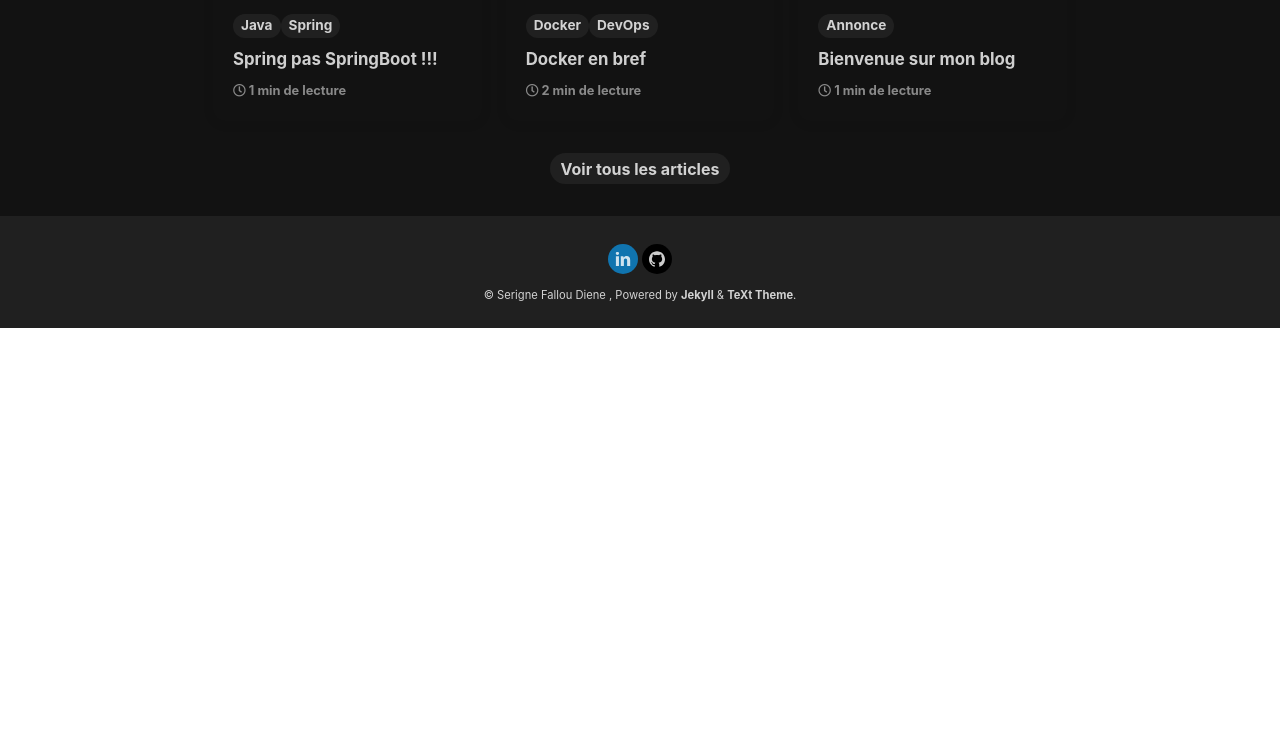
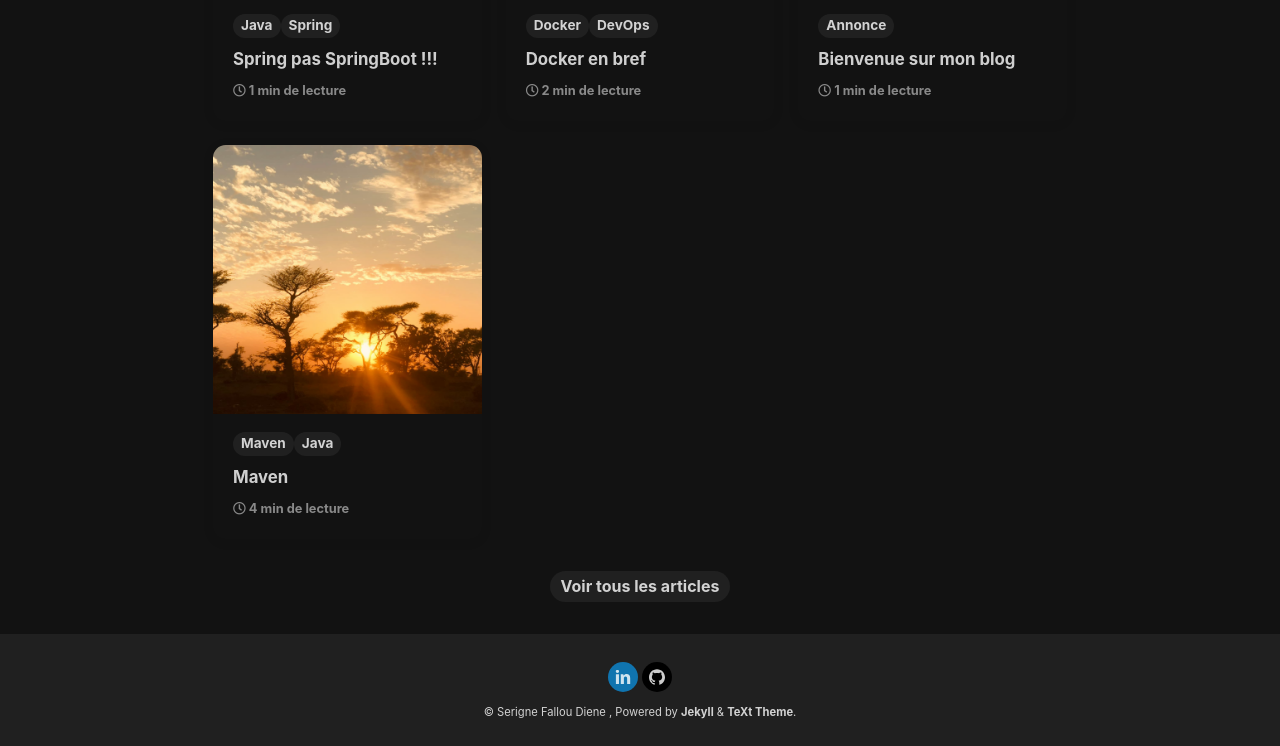
Before and after one commit to sfalloudiene/sfalloudiene.github.io, a Jekyll site: the page built from index.html, in a window 1280 px wide and 900 px high, scrolled down 803 px, cut to the strip 154-900 px from the top of the window. Built offline with Jekyll 4.4.1, drawn with Linux system fonts in a browser that asks for light colours; nearby versions of some CDN libraries; before the commit the page ends 1285 px from its top, so only the background shows below that.

Commit message:
feat: page Blog en grille de cartes carrees (comme l'accueil), accueil affiche 4 articles, retire le lien RSS (remplace par le formulaire email)
Factorise la carte d'article dans _includes/post-card.html, reutilisee
par l'accueil et /blog/.

```diff
--- /dev/null
+++ b/_includes/post-card.html
@@ -0,0 +1,21 @@
+{%- assign _post = include.post -%}
+<a class="recent-post-card" href="{{ _post.url | relative_url }}">
+  {%- if _post.cover -%}
+    {%- include snippets/get-nav-url.html path=_post.cover -%}
+    <div class="recent-post-card__image" style="background-image: url('{{ __return }}');"></div>
+  {%- endif -%}
+  <div class="recent-post-card__body">
+    {%- if _post.tags -%}
+      <div class="recent-post-card__tags">
+        {%- for tag in _post.tags -%}
+          <span class="button button--secondary button--pill button--sm">{{ tag }}</span>
+        {%- endfor -%}
+      </div>
+    {%- endif -%}
+    <h3 class="recent-post-card__title">{{ _post.title }}</h3>
+    <div class="recent-post-card__meta">
+      {%- include snippets/reading-time.html article=_post -%}
+      <i class="far fa-clock"></i> {{ __return }} min de lecture
+    </div>
+  </div>
+</a>
--- a/index.html
+++ b/index.html
@@ -24,27 +24,8 @@ title: Accueil
 <section class="recent-posts">
   <h2 class="timeline-section__heading">Derniers articles</h2>
   <div class="recent-posts__grid">
-    {%- for post in site.posts limit: 3 -%}
-      <a class="recent-post-card" href="{{ post.url | relative_url }}">
-        {%- if post.cover -%}
-          {%- include snippets/get-nav-url.html path=post.cover -%}
-          <div class="recent-post-card__image" style="background-image: url('{{ __return }}');"></div>
-        {%- endif -%}
-        <div class="recent-post-card__body">
-          {%- if post.tags -%}
-            <div class="recent-post-card__tags">
-              {%- for tag in post.tags -%}
-                <span class="button button--secondary button--pill button--sm">{{ tag }}</span>
-              {%- endfor -%}
-            </div>
-          {%- endif -%}
-          <h3 class="recent-post-card__title">{{ post.title }}</h3>
-          <div class="recent-post-card__meta">
-            {%- include snippets/reading-time.html article=post -%}
-            <i class="far fa-clock"></i> {{ __return }} min de lecture
-          </div>
-        </div>
-      </a>
+    {%- for post in site.posts limit: 4 -%}
+      {%- include post-card.html post=post -%}
     {%- endfor -%}
   </div>
   <div class="recent-posts__more">
```
Also changed, not shown: _includes/article/footer/subscribe.html (+0 -7 lines), blog/index.html (+8 -0 lines).
